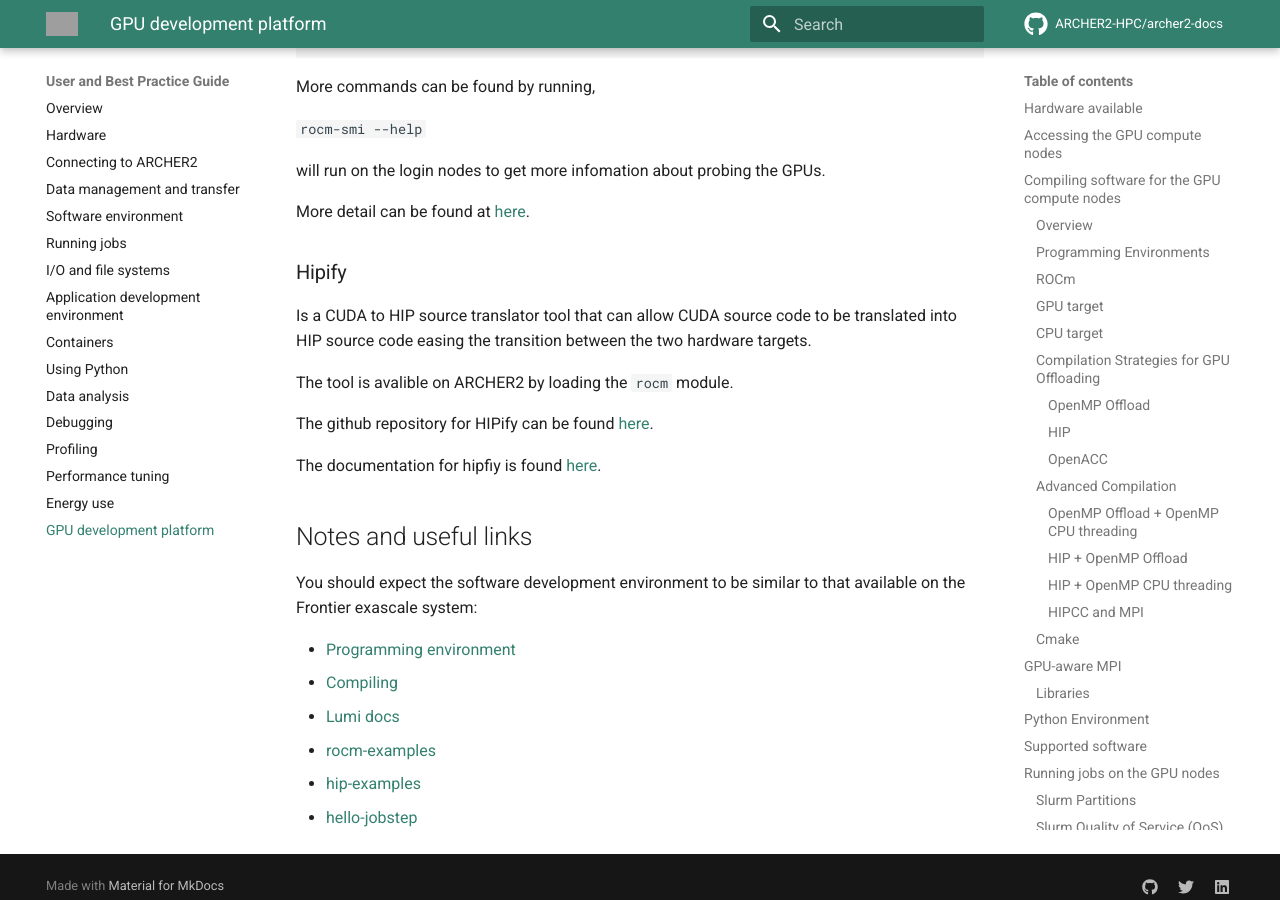
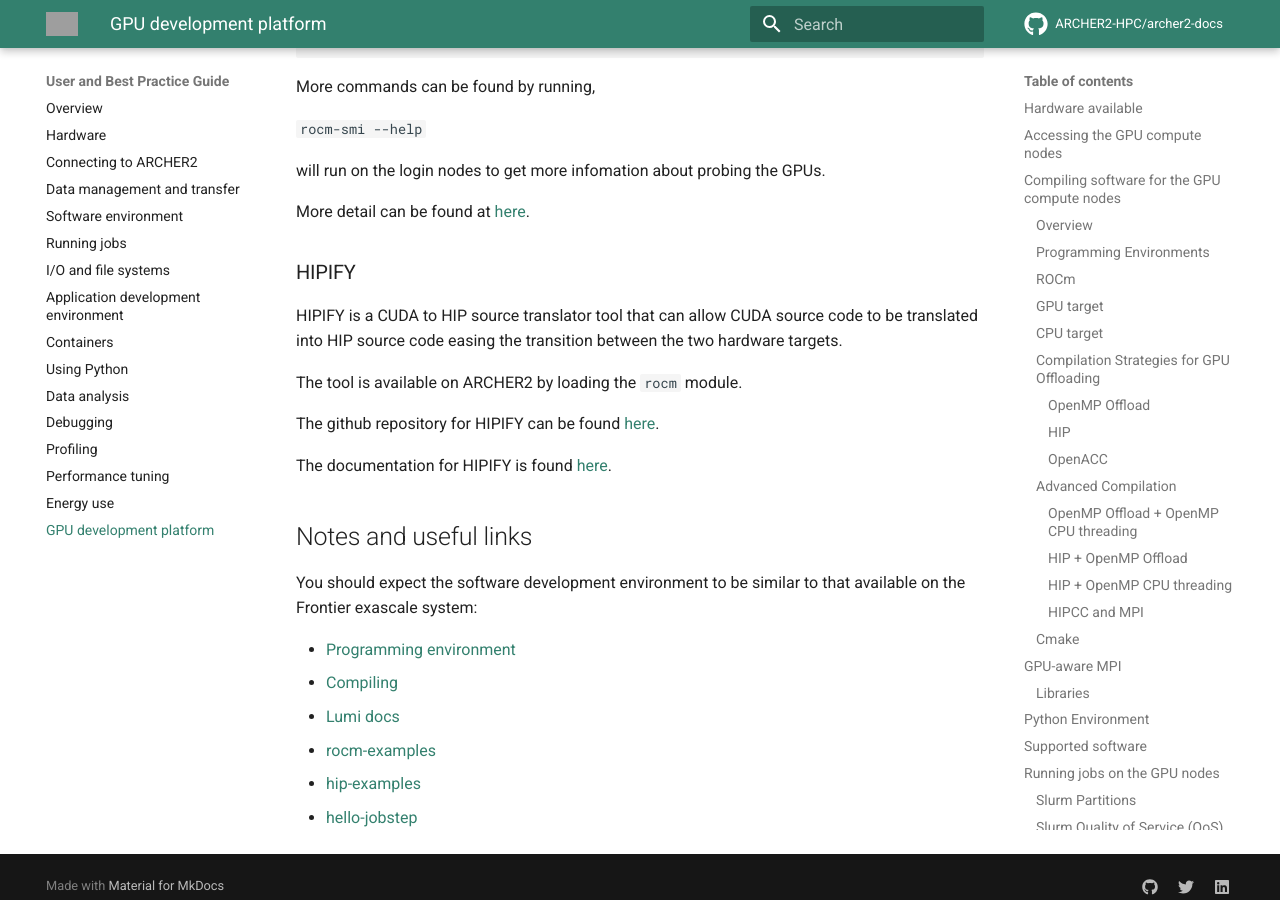
Before and after one commit to ARCHER2-HPC/archer2-docs, an MkDocs documentation site: the page built from docs/user-guide/gpu.md, in a window 1280 px wide and 900 px high, scrolled down 23876 px. Built offline with MkDocs 1.6.1 and Material for MkDocs 9.7.7, drawn with Linux system fonts in a browser that asks for light colours; comment, search, counter and statistics services are not loaded; some of the changed text lies outside the part shown; grey boxes are pictures that could not be loaded.

```diff
--- a/docs/user-guide/gpu.md
+++ b/docs/user-guide/gpu.md
@@ -1129,15 +1130,15 @@
 
 More detail can be found at [here](https://github.com/ROCm/rocm_smi_lib/tree/rocm-5.2.3/python_smi_tools).
 
-### Hipify
+### HIPIFY
 
-Is a CUDA to HIP source translator tool that can allow CUDA source code to be translated into HIP source code easing the transition between the two hardware targets.
+HIPIFY is a CUDA to HIP source translator tool that can allow CUDA source code to be translated into HIP source code easing the transition between the two hardware targets.
 
-The tool is avalible on ARCHER2 by loading the `rocm` module.
+The tool is available on ARCHER2 by loading the `rocm` module.
 
-The github repository for HIPify can be found [here](https://github.com/ROCm/HIPIFY).
+The github repository for HIPIFY can be found [here](https://github.com/ROCm/HIPIFY).
 
-The documentation for hipfiy is found [here](https://rocm.docs.amd.com/projects/HIPIFY/en/docs-5.2.3/index.html).
+The documentation for HIPIFY is found [here](https://rocm.docs.amd.com/projects/HIPIFY/en/docs-5.2.3/index.html).
 
 ## Notes and useful links
 
```
Also changed, not shown: other parts of docs/user-guide/gpu.md (+3 -2 lines).
